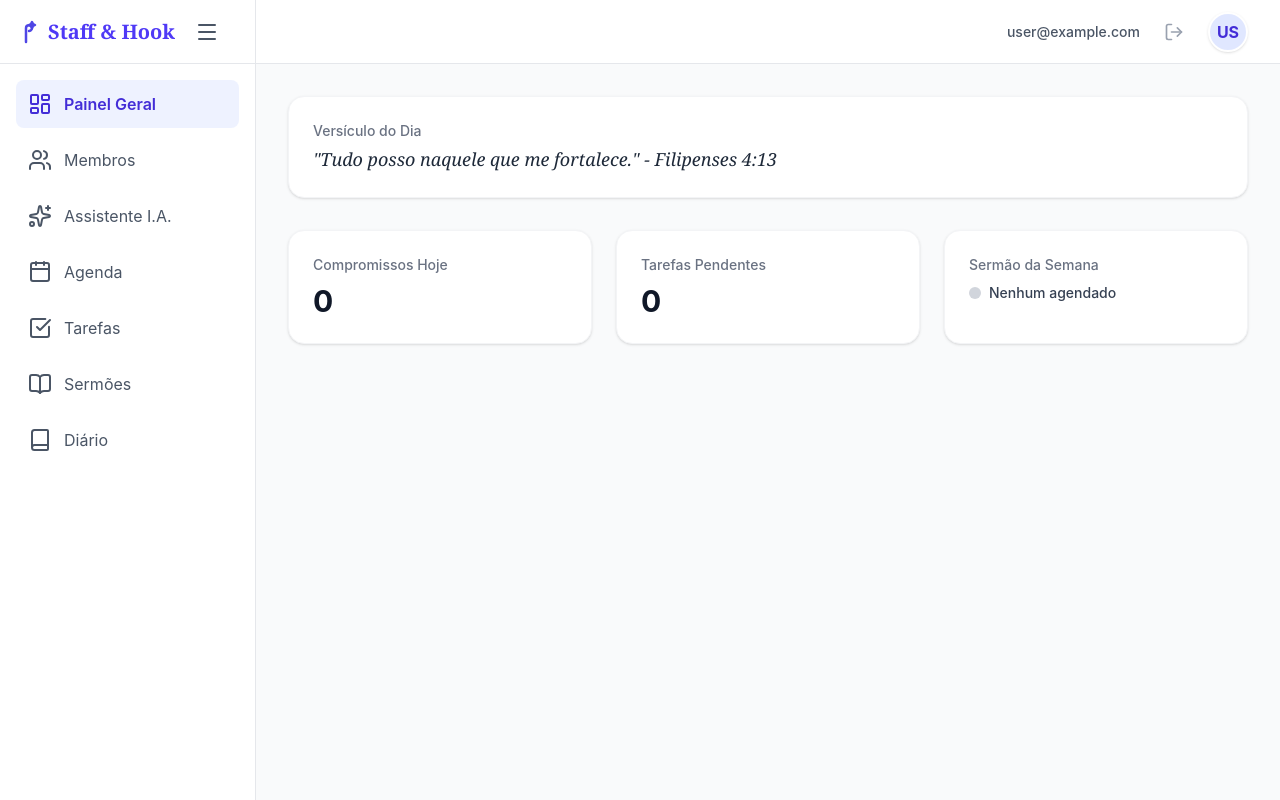
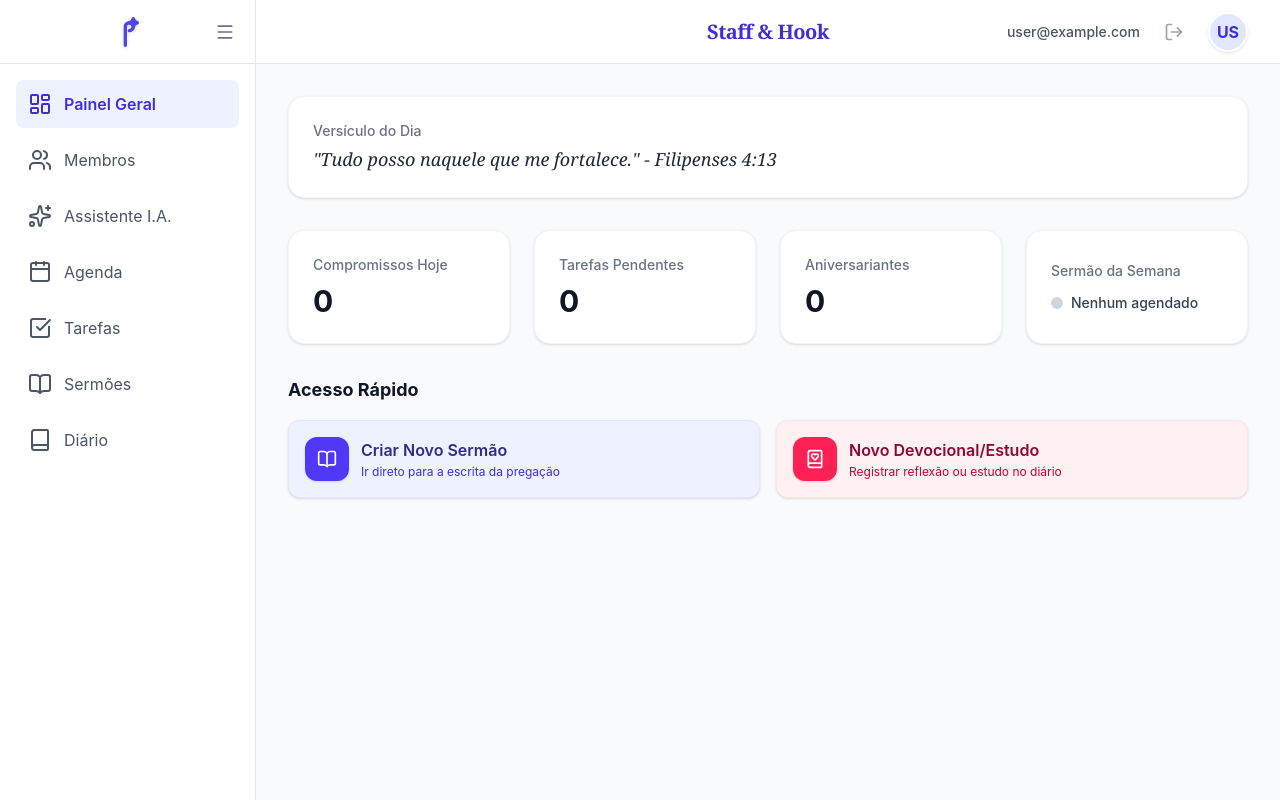
Before and after one commit to mathetes27/staff-and-hook, a React (Vite) app: page /dashboard in a window 1280 px wide. Built offline with nearby package versions, Linux system fonts and the light colour scheme; no server answers; the database is empty; sample sign-in values are in the browser's storage.

Commit message:
Dashboard
Atualização de funcionalidade

```diff
--- a/src/App.tsx
+++ b/src/App.tsx
@@ -24,9 +24,13 @@ function AuthenticatedLayout({ children }: { children: React.ReactNode }) {
 
       <main className="flex-1 flex flex-col overflow-hidden">
         {/* Header */}
-        <header className="h-16 bg-white border-b border-gray-200 flex items-center justify-end px-8 shrink-0">
-          <div className="flex items-center space-x-4">
-            <span className="text-sm font-medium text-gray-600">{user?.email}</span>
+        <header className="h-16 bg-white border-b border-gray-200 flex items-center justify-between px-8 shrink-0 relative">
+          <div className="flex-1"></div>
+          <div className="absolute left-1/2 -translate-x-1/2 flex items-center gap-2">
+            <span className="text-xl font-bold text-indigo-700 font-serif tracking-tight">Staff & Hook</span>
+          </div>
+          <div className="flex-1 flex justify-end items-center space-x-4">
+            <span className="text-sm font-medium text-gray-600 hidden sm:block">{user?.email}</span>
             <button onClick={signOut} className="p-2 rounded-full hover:bg-red-50 text-gray-400 hover:text-red-500 transition-colors" title="Sair">
               <LogOut className="w-5 h-5" />
             </button>
--- a/src/components/Sidebar.tsx
+++ b/src/components/Sidebar.tsx
@@ -19,16 +19,18 @@ const navItems = [
 export function Sidebar({ isOpen, toggleSidebar }: SidebarProps) {
   return (
     <aside className={`bg-white border-r border-gray-200 transition-all duration-300 ${isOpen ? 'w-64' : 'w-20'} flex flex-col shrink-0`}>
-      <div className="h-16 flex items-center justify-between px-4 border-b border-gray-200">
+      <div className="h-16 flex items-center justify-center relative border-b border-gray-200">
+        <div className="flex items-center justify-center w-full">
+          <img src="/favicon.svg" alt="Logo" className="w-8 h-8 drop-shadow-sm transition-transform duration-300 hover:scale-105" />
+        </div>
         {isOpen && (
-          <div className="flex items-center gap-2">
-            <img src="/favicon.svg" alt="Logo" className="w-6 h-6" />
-            <span className="text-xl font-bold text-indigo-600 font-serif">Staff & Hook</span>
-          </div>
+          <button onClick={toggleSidebar} className="absolute right-3 p-2 rounded-md hover:bg-gray-100 text-gray-500 hover:text-indigo-600 transition-colors">
+            <Menu className="w-5 h-5" />
+          </button>
         )}
-        <button onClick={toggleSidebar} className="p-2 rounded-md hover:bg-gray-100 mx-auto">
-          <Menu className="w-6 h-6 text-gray-600" />
-        </button>
+        {!isOpen && (
+          <button onClick={toggleSidebar} className="absolute inset-0 w-full h-full opacity-0 cursor-pointer" title="Expandir menu" />
+        )}
       </div>
       <nav className="flex-1 p-4 space-y-2">
         {navItems.map((item) => (
--- a/src/pages/Dashboard.tsx
+++ b/src/pages/Dashboard.tsx
@@ -1,5 +1,7 @@
 import { useState, useEffect } from 'react';
+import { useNavigate } from 'react-router-dom';
 import { motion } from 'framer-motion';
+import { BookOpen, BookHeart, PlusCircle } from 'lucide-react';
 import { db } from '../lib/firebase';
 import { collection, query, where, onSnapshot } from 'firebase/firestore';
 import { useAuth } from '../contexts/AuthContext';
@@ -12,9 +14,11 @@ const STATUS_COLORS: Record<string, string> = {
 };
 
 export function Dashboard() {
+  const navigate = useNavigate();
   const { user } = useAuth();
   const [pendingTasks, setPendingTasks] = useState(0);
   const [eventsToday, setEventsToday] = useState(0);
+  const [birthdaysToday, setBirthdaysToday] = useState(0);
   const [nextSermonStatus, setNextSermonStatus] = useState<string | null>(null);
   const [loading, setLoading] = useState(true);
 
@@ -74,10 +78,34 @@ export function Dashboard() {
       setLoading(false);
     });
 
+    const qMembers = query(collection(db, 'members'), where('userId', '==', user.uid));
+    const unsubMembers = onSnapshot(qMembers, (snapshot) => {
+      let count = 0;
+      const today = new Date();
+      const todayMonth = today.getMonth() + 1;
+      const todayDay = today.getDate();
+
+      snapshot.forEach(doc => {
+        const data = doc.data();
+        if (data.birthdate) {
+           const parts = data.birthdate.split('-');
+           if (parts.length === 3) {
+             const month = parseInt(parts[1], 10);
+             const day = parseInt(parts[2], 10);
+             if (month === todayMonth && day === todayDay) {
+               count++;
+             }
+           }
+        }
+      });
+      setBirthdaysToday(count);
+    });
+
     return () => {
       unsubTasks();
       unsubEvents();
       unsubSeries();
+      unsubMembers();
     };
   }, [user]);
 
@@ -95,29 +123,71 @@ export function Dashboard() {
         </div>
       </motion.div>
 
-      <div className="grid grid-cols-1 md:grid-cols-3 gap-6 mb-8">
+      <div className="grid grid-cols-1 md:grid-cols-2 lg:grid-cols-4 gap-6 mb-8">
         {[
-          { title: 'Compromissos Hoje', value: loading ? '...' : eventsToday.toString() },
-          { title: 'Tarefas Pendentes', value: loading ? '...' : pendingTasks.toString() },
-          { title: 'Sermão da Semana', custom: (
+          { title: 'Compromissos Hoje', value: loading ? '...' : eventsToday.toString(), link: '/agenda' },
+          { title: 'Tarefas Pendentes', value: loading ? '...' : pendingTasks.toString(), link: '/tarefas' },
+          { title: 'Aniversariantes', value: loading ? '...' : birthdaysToday.toString(), link: '/membros' },
+          { title: 'Sermão da Semana', link: '/sermoes', custom: (
             <div className="flex items-center space-x-2 mt-1">
               <span className={`w-3 h-3 ${nextSermonStatus && STATUS_COLORS[nextSermonStatus] ? STATUS_COLORS[nextSermonStatus] : 'bg-gray-300'} rounded-full ${nextSermonStatus === 'Em Preparação' ? 'animate-pulse' : ''}`}></span>
-              <p className="text-sm font-medium text-gray-700">{loading ? '...' : (nextSermonStatus || 'Nenhum')}</p>
+              <p className="text-sm font-medium text-gray-700 truncate">{loading ? '...' : (nextSermonStatus || 'Nenhum')}</p>
             </div>
           )}
         ].map((item, idx) => (
           <motion.div
             key={idx}
+            onClick={() => navigate(item.link)}
             initial={{ opacity: 0, y: 20 }}
             animate={{ opacity: 1, y: 0 }}
             transition={{ duration: 0.5, delay: idx * 0.1 + 0.2 }}
-            className="bg-white p-6 rounded-2xl shadow-sm border border-gray-100 hover:border-indigo-200 hover:shadow-md transition-all cursor-pointer"
+            className="bg-white p-6 rounded-2xl shadow-sm border border-gray-100 hover:border-indigo-300 hover:shadow-md transition-all cursor-pointer flex flex-col justify-center relative overflow-hidden group"
           >
+            <div className="absolute top-0 right-0 p-4 opacity-0 group-hover:opacity-100 transition-opacity">
+              <PlusCircle className="w-4 h-4 text-indigo-400" />
+            </div>
             <h3 className="text-gray-500 text-sm font-medium mb-2">{item.title}</h3>
             {item.custom ? item.custom : <p className="text-3xl font-bold text-gray-900">{item.value}</p>}
           </motion.div>
         ))}
       </div>
+
+      <div className="mt-8">
+        <h2 className="text-lg font-bold text-gray-900 mb-4">Acesso Rápido</h2>
+        <div className="grid grid-cols-1 sm:grid-cols-2 gap-4">
+          <motion.button
+            onClick={() => navigate('/sermoes')}
+            initial={{ opacity: 0, x: -20 }}
+            animate={{ opacity: 1, x: 0 }}
+            transition={{ duration: 0.4, delay: 0.5 }}
+            className="flex items-center gap-3 p-4 bg-indigo-50 border border-indigo-100 rounded-xl hover:bg-indigo-100 transition-colors text-left shadow-sm hover:shadow"
+          >
+            <div className="bg-indigo-600 text-white p-3 rounded-xl shadow-sm">
+              <BookOpen className="w-5 h-5" />
+            </div>
+            <div>
+              <p className="font-semibold text-indigo-900">Criar Novo Sermão</p>
+              <p className="text-xs text-indigo-700 mt-0.5">Ir direto para a escrita da pregação</p>
+            </div>
+          </motion.button>
+
+          <motion.button
+            onClick={() => navigate('/diario')}
+            initial={{ opacity: 0, x: -20 }}
+            animate={{ opacity: 1, x: 0 }}
+            transition={{ duration: 0.4, delay: 0.6 }}
+            className="flex items-center gap-3 p-4 bg-rose-50 border border-rose-100 rounded-xl hover:bg-rose-100 transition-colors text-left shadow-sm hover:shadow"
+          >
+            <div className="bg-rose-500 text-white p-3 rounded-xl shadow-sm">
+              <BookHeart className="w-5 h-5" />
+            </div>
+            <div>
+              <p className="font-semibold text-rose-900">Novo Devocional/Estudo</p>
+              <p className="text-xs text-rose-700 mt-0.5">Registrar reflexão ou estudo no diário</p>
+            </div>
+          </motion.button>
+        </div>
+      </div>
     </div>
   );
 }
```
